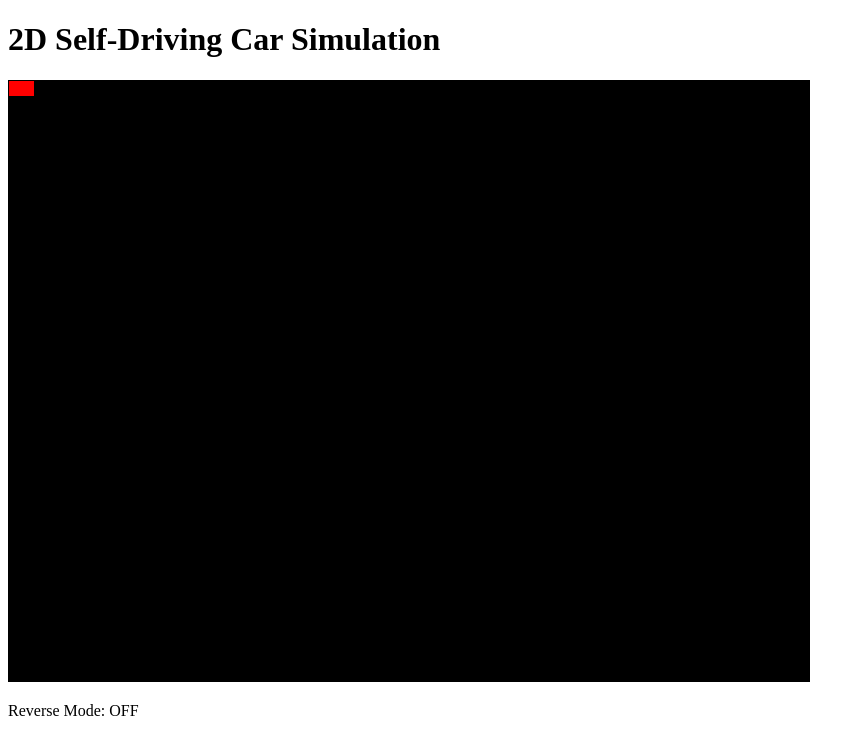
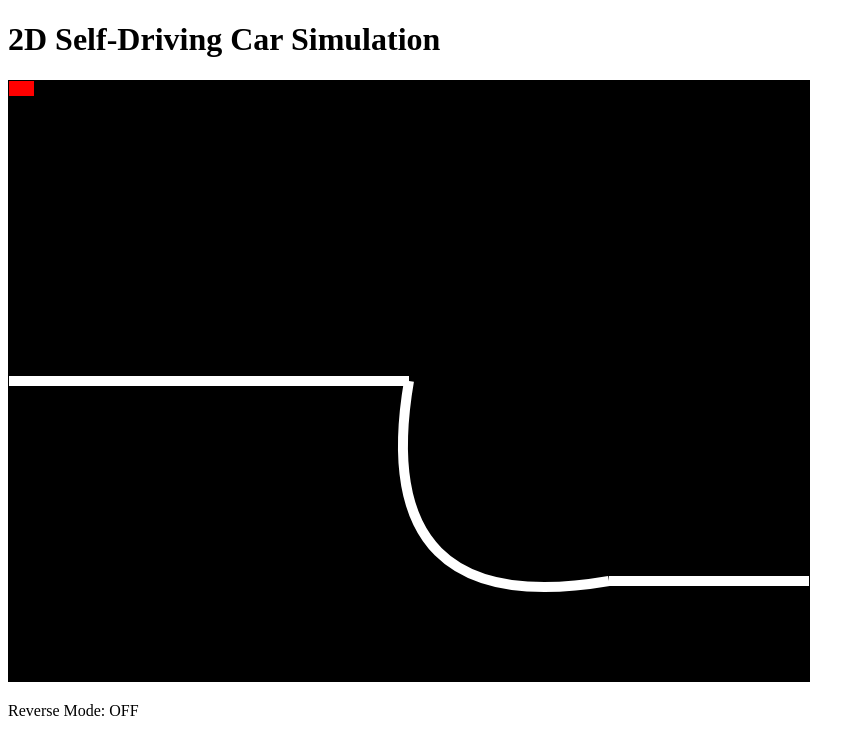
Before and after one commit to thapelomagqazana/self-driving-car-simulation, a React (Vite) app: page / in a window 1280 px wide. Shown: the top 754 px of the page, without its empty margins (0-865 px from the left). Built offline with nearby package versions, Linux system fonts and the light colour scheme.

Commit message:
Defined a 2D road with lanes, curves, and boundaries.

```diff
--- a/src/App.tsx
+++ b/src/App.tsx
@@ -1,6 +1,7 @@
 import React, { useEffect, useState } from 'react';
 import { useSimulation } from './context/SimulationContext';
 import { calculateSpeed, calculateAngle, calculatePosition } from './utils/physics';
+import { defineRoad, drawRoad } from './utils/road';
 import { drawTireMarks } from './utils/tireMarks';
 import { drawHeadlights } from './utils/headlights';
 import Car from './components/Car/Car';
@@ -22,6 +23,8 @@ const App: React.FC = () => {
 
   const [tireMarks, setTireMarks] = useState<Array<{ x: number; y: number; angle: number }>>([]);
 
+  const [road, setRoad] = useState<RoadSegment[]>([]);
+
   /**
    * Update the car's position based on its speed and angle.
    */
@@ -34,6 +37,12 @@ const App: React.FC = () => {
     const interval = setInterval(moveCar, 16); // Update position every 16ms (~60 FPS)
     return () => clearInterval(interval); // Cleanup interval on unmount
   }, [carPosition, carSpeed, carAngle, setCarPosition]);
+
+  // Define the road on component mount
+  useEffect(() => {
+    const road = defineRoad();
+    setRoad(road);
+  }, []);
 
   /**
    * Handle acceleration and braking.
@@ -70,6 +79,9 @@ const App: React.FC = () => {
     // Draw a black background
     ctx.fillStyle = 'black';
     ctx.fillRect(0, 0, ctx.canvas.width, ctx.canvas.height);
+
+    // Draw the road
+    drawRoad(ctx, road);
 
     // Draw tire marks
     const updatedTireMarks = drawTireMarks(ctx, carPosition, carAngle, tireMarks);
--- /dev/null
+++ b/src/utils/road.ts
@@ -0,0 +1,110 @@
+/**
+ * Interface for a road segment.
+ * - `start`: The starting point of the segment.
+ * - `end`: The ending point of the segment.
+ * - `curveRadius`: The radius of the curve (0 for straight segments).
+ * - `curveDirection`: The direction of the curve ('left' or 'right').
+ */
+interface RoadSegment {
+    start: { x: number; y: number };
+    end: { x: number; y: number };
+    curveRadius?: number;
+    curveDirection?: 'left' | 'right';
+}
+
+/**
+ * Define a 2D road with lanes, curves, and boundaries.
+ * - Returns an array of road segments.
+ */
+export const defineRoad = (): RoadSegment[] => {
+    const road: RoadSegment[] = [
+        // Straight segment
+        {
+            start: { x: 0, y: 300 },
+            end: { x: 400, y: 300 },
+        },
+        // Right curve
+        {
+            start: { x: 400, y: 300 },
+            end: { x: 600, y: 500 },
+            curveRadius: 200,
+            curveDirection: 'right',
+        },
+        // Straight segment
+        {
+            start: { x: 600, y: 500 },
+            end: { x: 1000, y: 500 },
+        },
+        // Left curve
+        {
+            start: { x: 1000, y: 500 },
+            end: { x: 1200, y: 300 },
+            curveRadius: 200,
+            curveDirection: 'left',
+        },
+        // Straight segment
+        {
+            start: { x: 1200, y: 300 },
+            end: { x: 1600, y: 300 },
+        },
+    ];
+
+    return road;
+};
+
+/**
+ * Draw the road on the canvas.
+ * - `ctx`: The canvas rendering context.
+ * - `road`: The array of road segments.
+ */
+export const drawRoad = (ctx: CanvasRenderingContext2D, road: RoadSegment[]) => {
+    ctx.strokeStyle = 'white';
+    ctx.lineWidth = 10;
+
+    road.forEach((segment) => {
+        ctx.beginPath();
+
+        if (segment.curveRadius && segment.curveDirection) {
+            // Draw a curved segment
+            const { start, end, curveRadius, curveDirection } = segment;
+            const controlPoint = calculateControlPoint(start, end, curveRadius, curveDirection);
+
+            ctx.moveTo(start.x, start.y);
+            ctx.quadraticCurveTo(controlPoint.x, controlPoint.y, end.x, end.y);
+        } else {
+            // Draw a straight segment
+            ctx.moveTo(segment.start.x, segment.start.y);
+            ctx.lineTo(segment.end.x, segment.end.y);
+        }
+
+        ctx.stroke();
+    });
+};
+
+/**
+ * Calculate the control point for a quadratic curve.
+ * - `start`: The starting point of the curve.
+ * - `end`: The ending point of the curve.
+ * - `curveRadius`: The radius of the curve.
+ * - `curveDirection`: The direction of the curve ('left' or 'right').
+ * - Returns the control point.
+ */
+const calculateControlPoint = (
+        start: { x: number; y: number },
+        end: { x: number; y: number },
+        curveRadius: number,
+        curveDirection: 'left' | 'right'
+    ): { x: number; y: number } => {
+    const midPoint = {
+        x: (start.x + end.x) / 2,
+        y: (start.y + end.y) / 2,
+    };
+
+    const angle = Math.atan2(end.y - start.y, end.x - start.x);
+    const perpendicularAngle = angle + (curveDirection === 'left' ? -Math.PI / 2 : Math.PI / 2);
+
+    return {
+        x: midPoint.x + Math.cos(perpendicularAngle) * curveRadius,
+        y: midPoint.y + Math.sin(perpendicularAngle) * curveRadius,
+    };
+};
```
